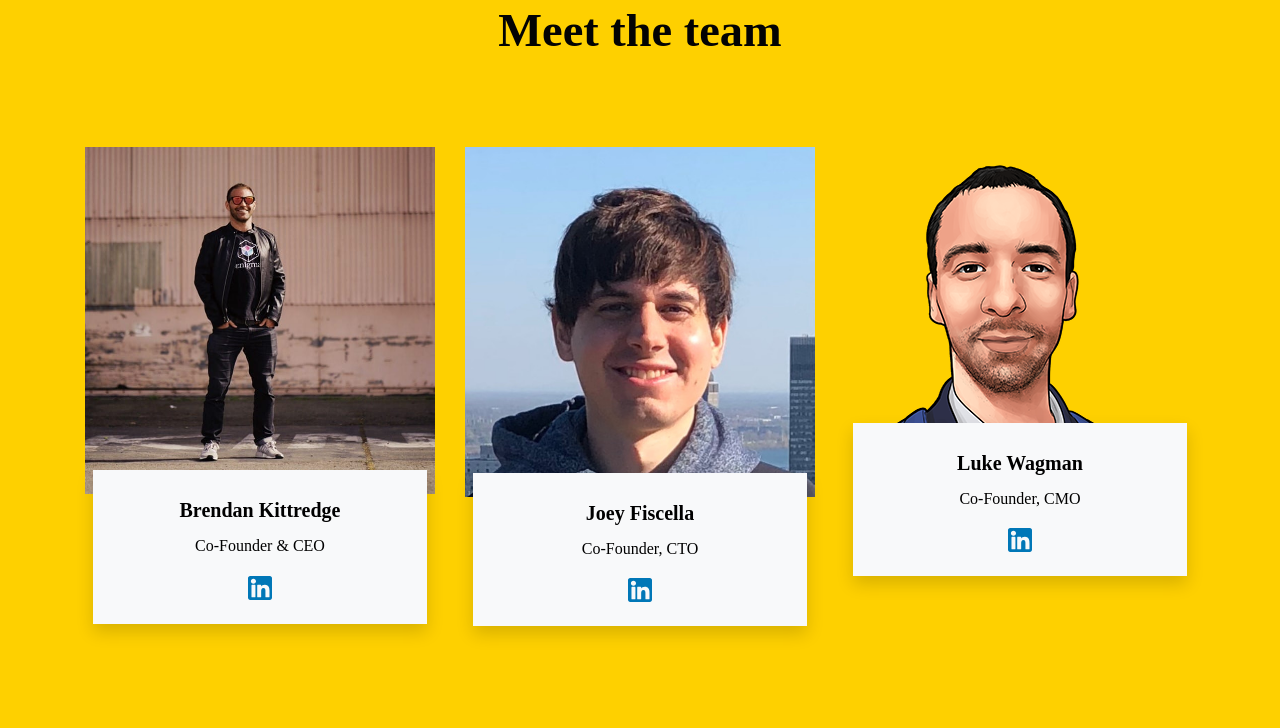
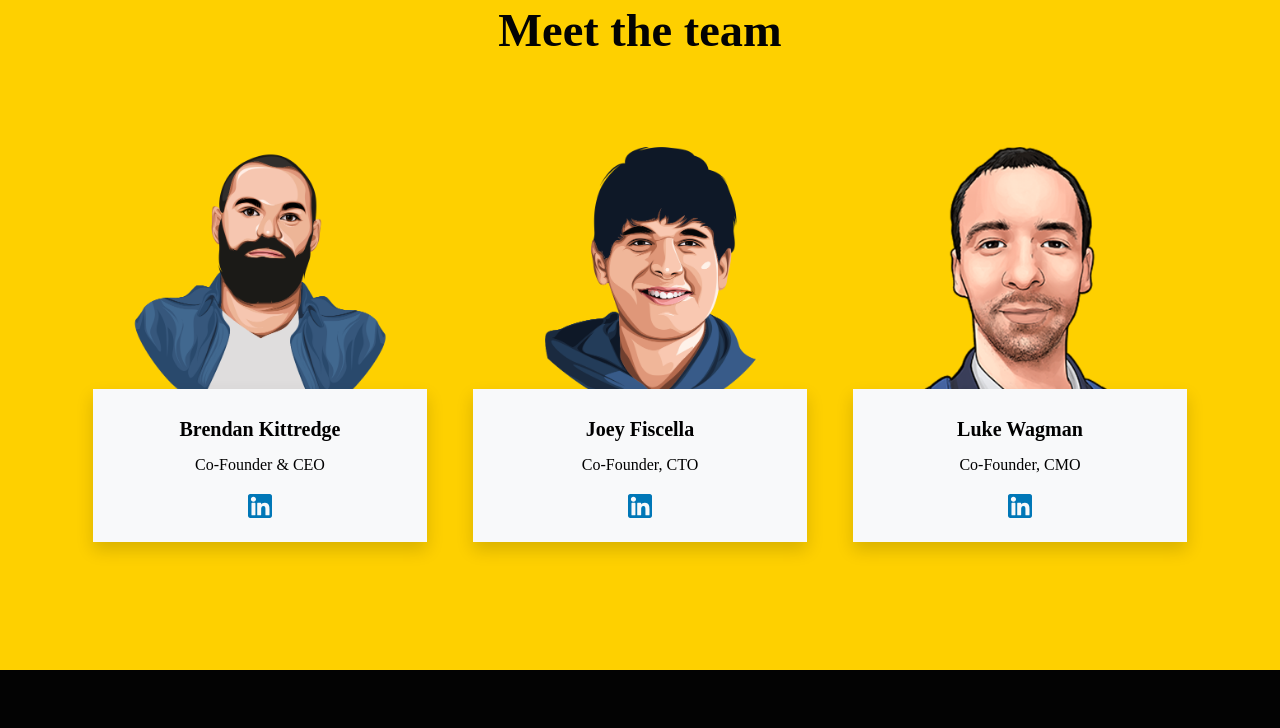
Before and after one commit to WhisperNode/WhisperNode-Website, a plain HTML site: page Tutorials.html in a window 1280 px wide. Shown: the part 1443-2171 px from the top of the page. Drawn offline with nearby package versions, Linux system fonts and the light colour scheme; a web font is replaced by a local one.

Commit message:
Update Tutorials.html

```diff
--- a/Tutorials.html
+++ b/Tutorials.html
@@ -59,7 +59,7 @@
                <!-- Team Start -->
                <div class="col-md-4 col-lg-4 my-2">
                   <div class="lc-block">
-                     <img src="graphics/BK Enigma Shot.jpg" title="" alt="" class="img-fluid">
+                     <img src="graphics/BKCart.png" title="" alt="" class="img-fluid">
                   </div>
                   <div class="lc-block position-relative text-center mx-2 mt-n4 py-4 bg-light shadow infoblock p-2" style="">
                      <h4 editable="inline" class="font-weight-bold">Brendan Kittredge</h4>
@@ -72,7 +72,7 @@
                <!-- Team Start -->
                <div class="col-md-4 col-lg-4 my-2">
                   <div class="lc-block">
-                     <img src="graphics/JoeyLinkedIn.jpeg" title="" alt="" class="img-fluid">
+                     <img src="graphics/Joey Cart.png" title="" alt="" class="img-fluid">
                   </div>
                   <div class="lc-block position-relative text-center mx-2 mt-n4 py-4 bg-light shadow infoblock p-2" style="">
                      <h4 editable="inline" class="font-weight-bold">Joey Fiscella
@@ -85,7 +85,7 @@
                <!-- Team Start -->
                <div class="col-md-4 col-lg-4 my-2">
                   <div class="lc-block">
-                     <img src="graphics/Luke-Wagman.png" title="" alt="" class="img-fluid">
+                     <img src="graphics/Luke2.png" title="" alt="" class="img-fluid">
                   </div>
                   <div class="lc-block position-relative text-center mx-2 mt-n4 py-4 bg-light shadow infoblock p-2" style="">
                      <h4 editable="inline" class="font-weight-bold">Luke Wagman</h4>
```
